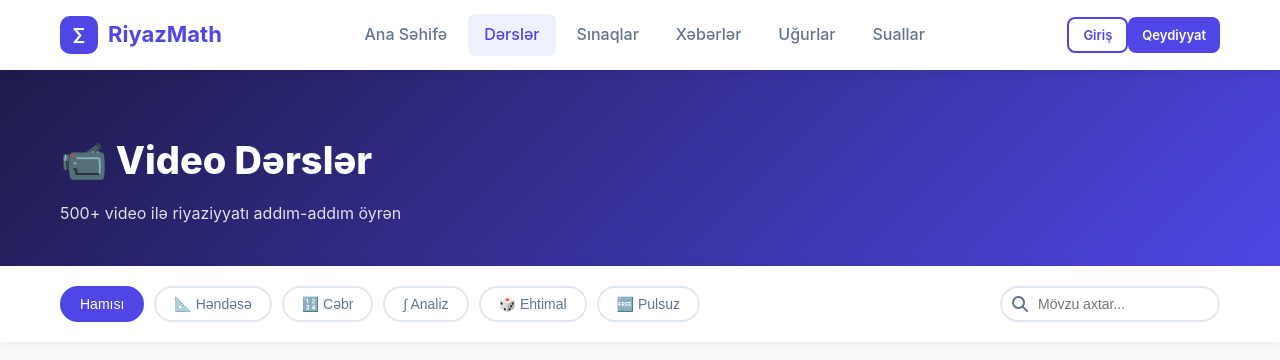
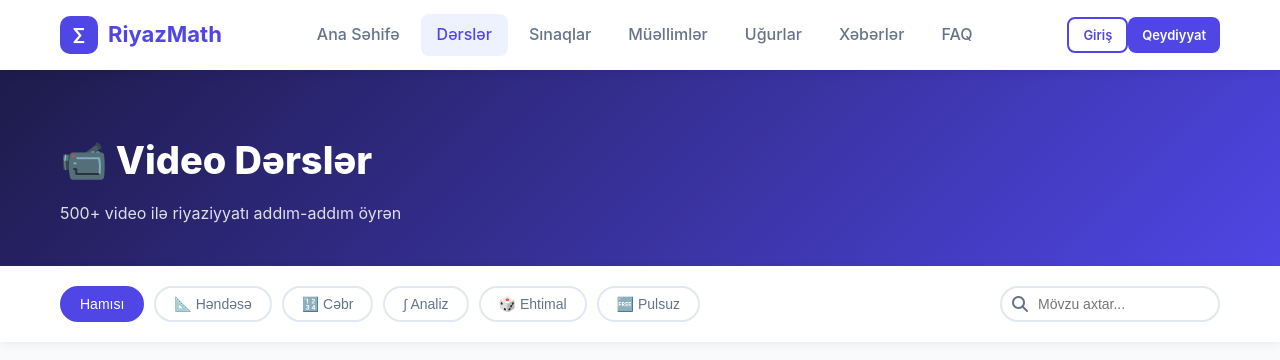
Before and after one commit to ByVuskha/Riyaziyyat, a plain HTML site: page videos.html in a window 1280 px wide. Shown: the top 360 px of the page. Drawn offline with Linux system fonts and the light colour scheme; no server answers.

Commit message:
safafadsadaf

```diff
--- a/videos.html
+++ b/videos.html
@@ -144,9 +144,10 @@
                 <a href="index.html">Ana Səhifə</a>
                 <a href="videos.html" class="active">Dərslər</a>
                 <a href="tests.html">Sınaqlar</a>
+                <a href="teachers.html">Müəllimlər</a>
+                <a href="success.html">Uğurlar</a>
                 <a href="news.html">Xəbərlər</a>
-                <a href="success.html">Uğurlar</a>
-                <a href="faq.html">Suallar</a>
+                <a href="faq.html">FAQ</a>
             </div>
             <div class="navbar-actions">
                 <span class="balance-badge" id="balanceBadge">
```
Also changed, not shown: dashboard.html (+1 -0 lines), index.html (+0 -1 lines), news.html (+4 -2 lines), success.html (+3 -2 lines), tests.html (+1 -0 lines).
